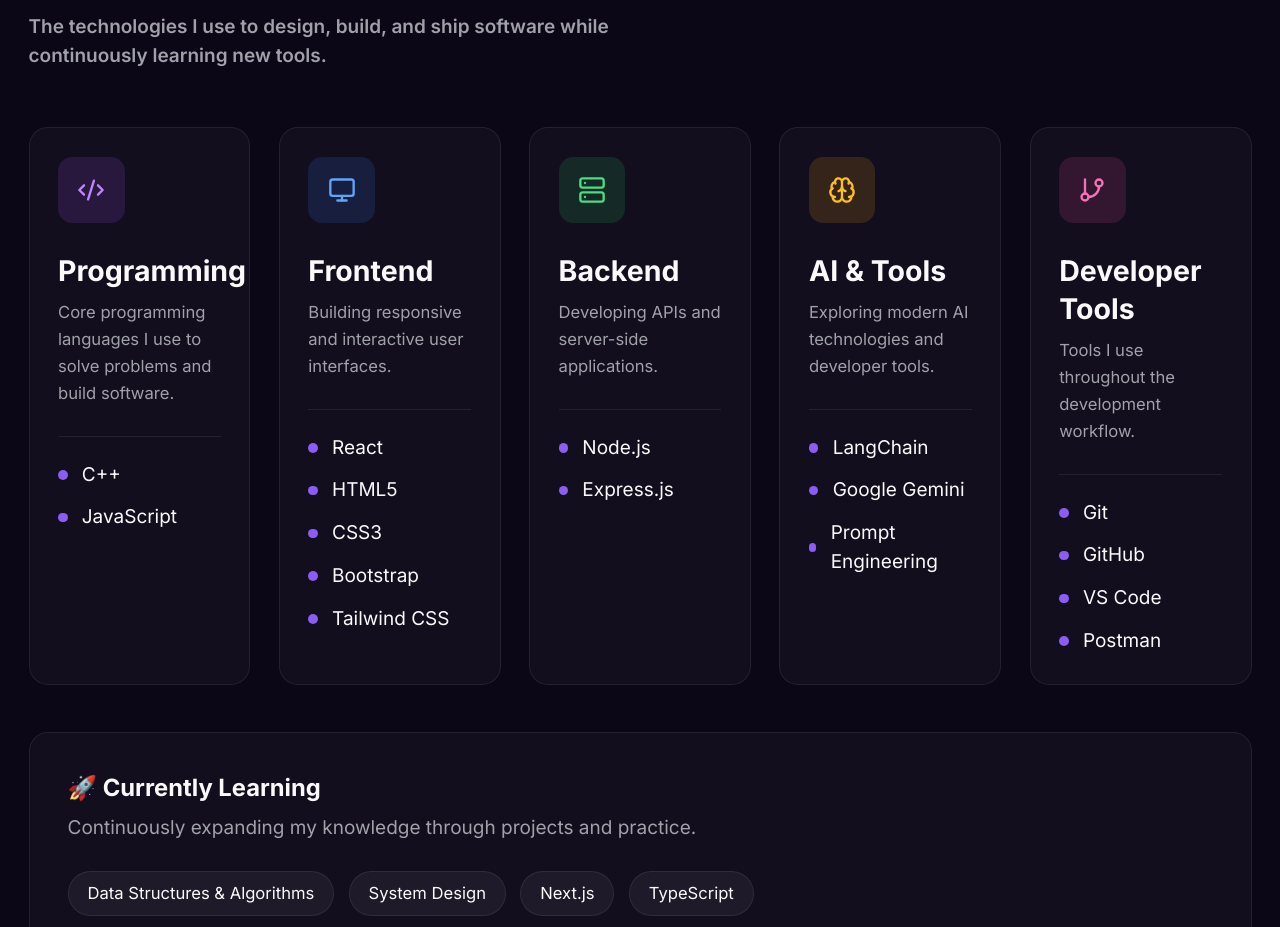
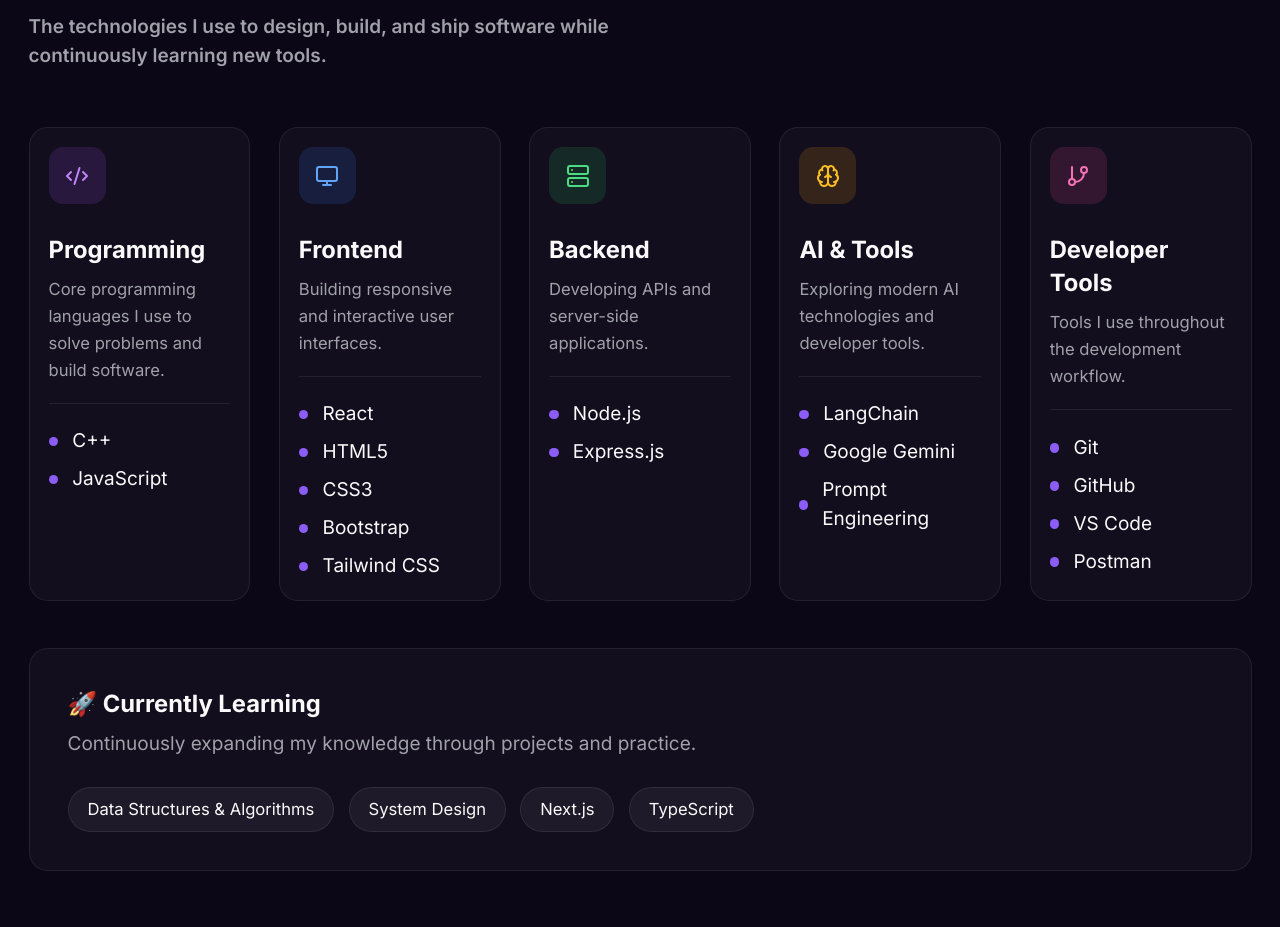
Before and after one commit to TAnisha016/tanisha-portfolio, a React (Vite) app: page / in a window 1280 px wide. Shown: the part 1670-2597 px from the top of the page. Built offline with nearby package versions, Linux system fonts and the light colour scheme.

Commit message:
cards change

```diff
--- a/src/components/Skills.jsx
+++ b/src/components/Skills.jsx
@@ -37,11 +37,11 @@
 
             return (
               <Reveal key={group.title} delay={index * 80}>
-                <div className="h-full rounded-2xl border border-bg-border bg-bg-surface hover:bg-bg-raised transition-all duration-300 p-6">
+                <div className="h-full rounded-2xl border border-bg-border bg-bg-surface hover:bg-bg-raised transition-all duration-300 p-4">
 
                   <div
                     className={`
-    w-14 h-14 rounded-xl flex items-center justify-center mb-6
+    w-12 h-12 rounded-xl flex items-center justify-center mb-6
     ${group.color === "purple"
                         ? "bg-purple-500/15 text-purple-400"
                         : group.color === "blue"
@@ -54,20 +54,20 @@
                       }
   `}
                   >
-                    <Icon size={28} />
+                    <Icon size={24} />
                   </div>
 
-                  <h3 className="text-2xl font-bold text-ink-primary mb-2">
+                  <h3 className="text-xl font-bold text-ink-primary mb-2">
                     {group.title}
                   </h3>
 
-                  <p className="text-sm text-ink-secondary mb-6 leading-relaxed">
+                  <p className="text-sm text-ink-secondary mb-4 leading-relaxed">
                     {group.description}
                   </p>
 
                   <div className="border-t border-bg-border mb-5"></div>
 
-                  <ul className="space-y-3">
+                  <ul className="space-y-2">
                     {group.skills.map((skill) => (
                       <li
                         key={skill}
```
